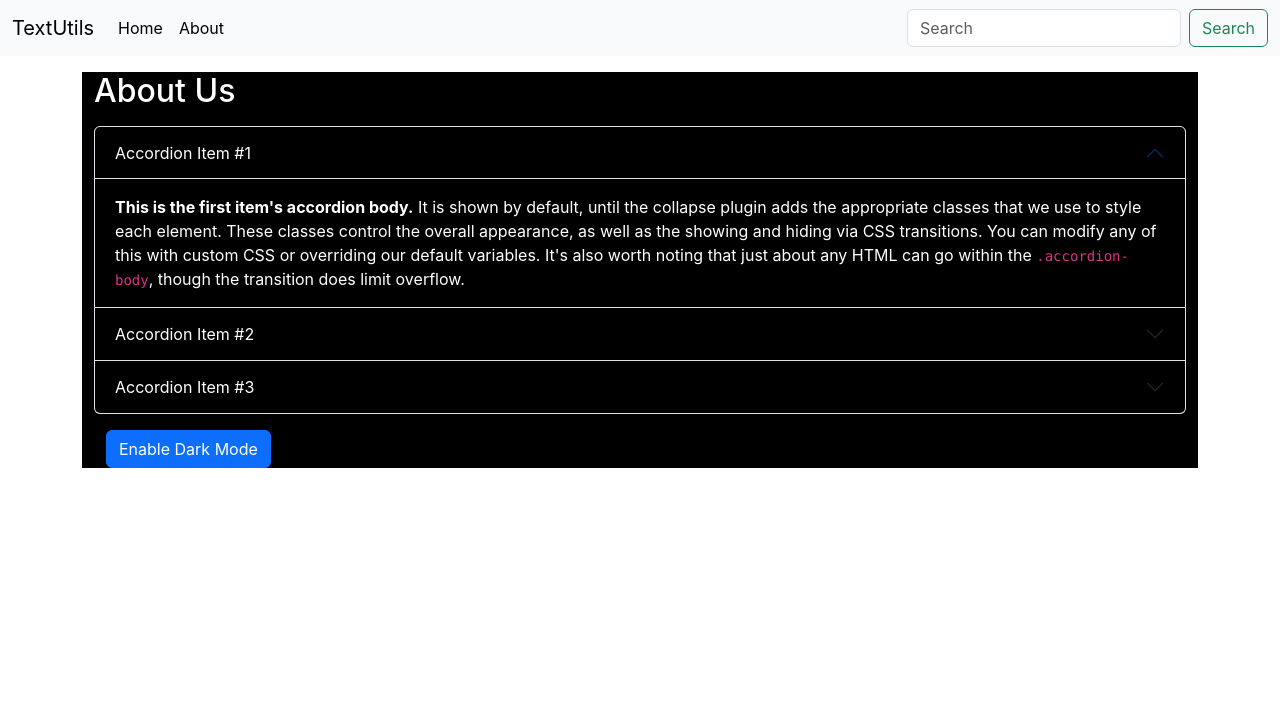
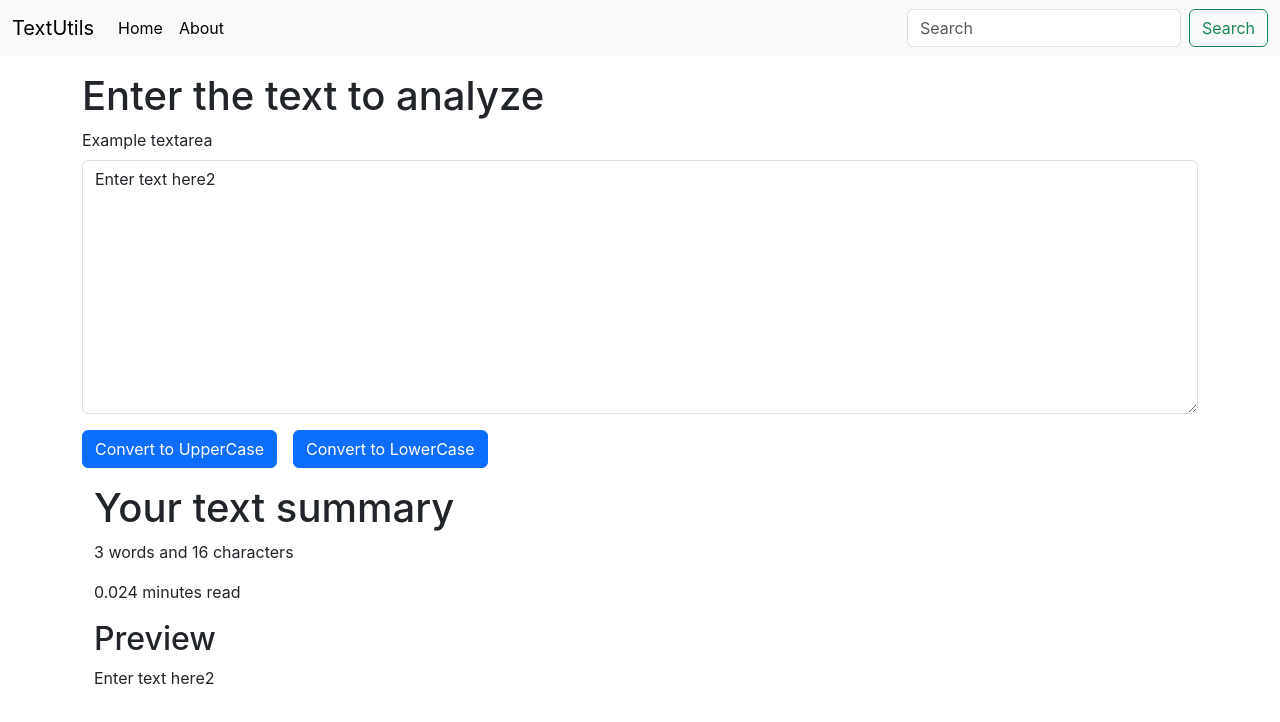
Before and after one commit to rajat-blr/newsfetchapi, a React (Create React App) app: page / in a window 1280 px wide. Shown: the top 722 px of the page. Built offline with nearby package versions, Linux system fonts and the light colour scheme.

Commit message:
Enabled text utils again

```diff
--- a/src/App.js
+++ b/src/App.js
@@ -2,7 +2,7 @@
 import './App.css';
 import About from './components/About';
 import Navbar from './components/Navbar';
-// import TextForm from './components/TextForm';
+import TextForm from './components/TextForm';
 
 
 function App() {
@@ -10,8 +10,8 @@ function App() {
     <>
     <Navbar title="TextUtils" aboutText="About"/>
     <div className="container my-3">
-    {/* <TextForm heading="Enter the text to analyze"/> */}
-    <About/>
+    <TextForm heading="Enter the text to analyze"/>
+    {/* <About/> */}
     </div>
     </>
   );
```
